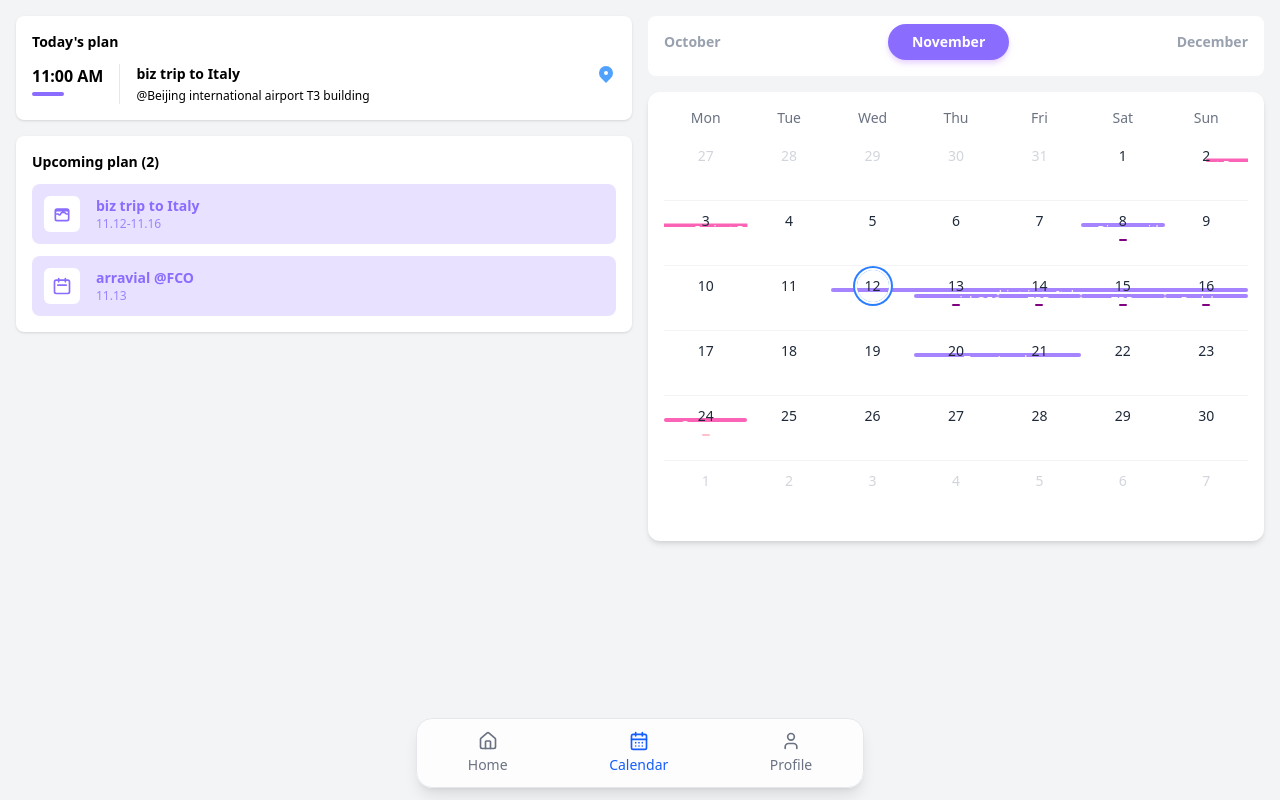
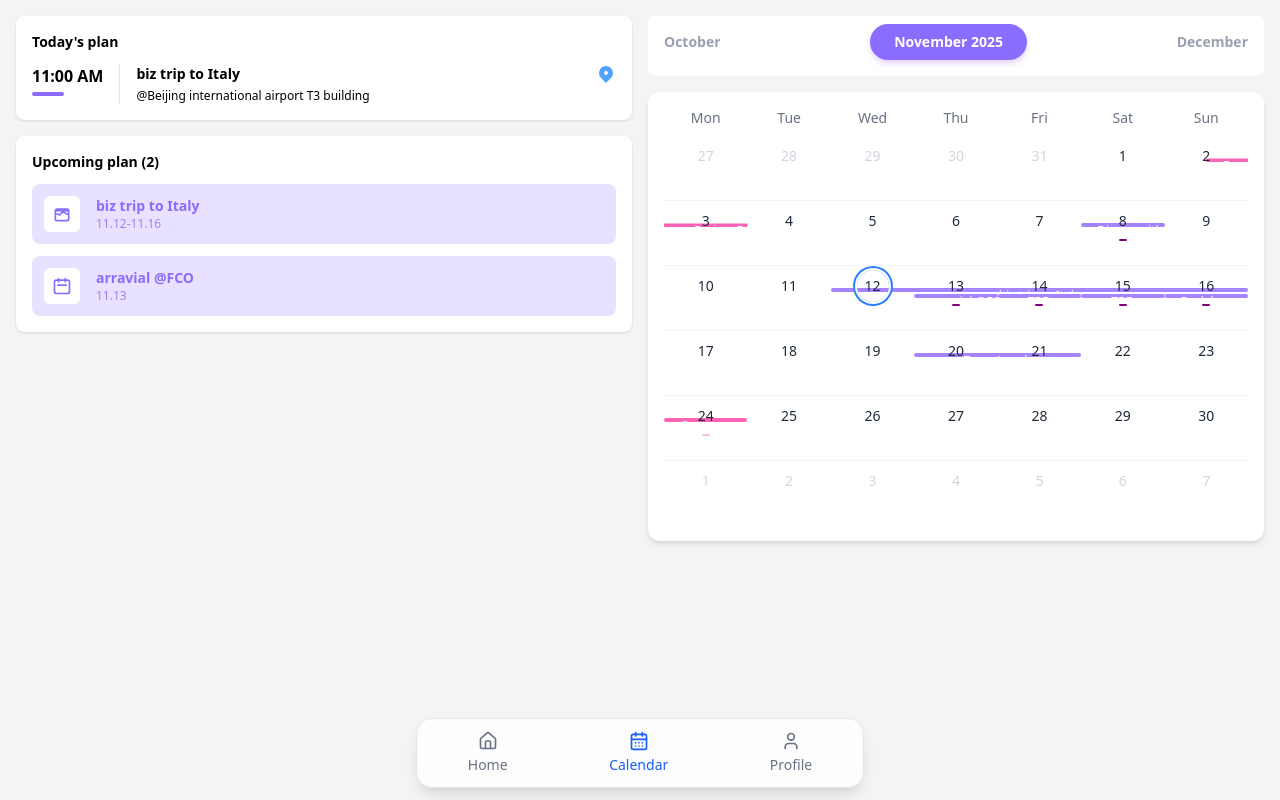
Before and after one commit to Thera-Data-Solution/t-next, a Next.js app: page / in a window 1280 px wide. Built offline with nearby package versions, Linux system fonts and the light colour scheme.

Commit message:
add_year

```diff
--- a/components/calendarView.tsx
+++ b/components/calendarView.tsx
@@ -86,7 +86,7 @@ const CalendarView: React.FC<CalendarViewProps> = ({ currentDate, setCurrentDate
                 <div className="bg-white dark:bg-slate-800 px-4 pt-2 pb-4 flex justify-between items-center text-gray-400 text-sm font-semibold rounded-lg mb-4">
                     <button onClick={() => changeMonth(-1)}>{monthNames[(currentDate.getMonth() - 1 + 12) % 12]}</button>
                     <div className="bg-[#8A6CFF] dark:bg-purple-800 text-white px-6 py-2 rounded-full shadow-md shadow-purple-200 dark:shadow-purple-900">
-                        {monthNames[currentDate.getMonth()]}
+                        {monthNames[currentDate.getMonth()]} {currentDate.getFullYear()}
                     </div>
                     <button onClick={() => changeMonth(1)}>{monthNames[(currentDate.getMonth() + 1) % 12]}</button>
                 </div>
```
Also changed, not shown: 1 other file (tests, documents, lock files or other folders).
